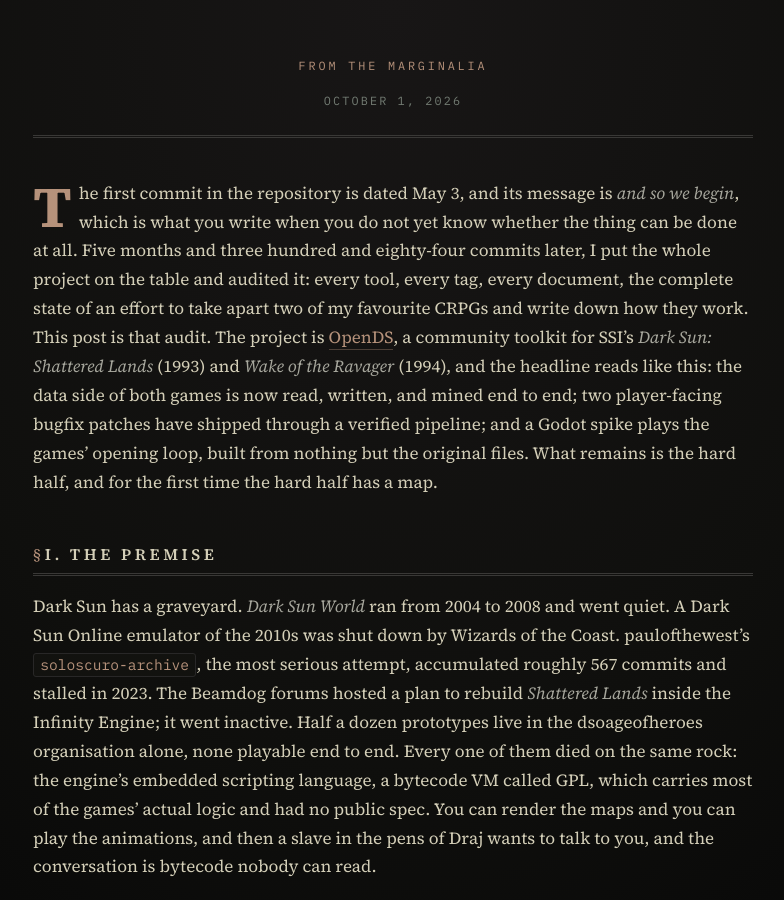
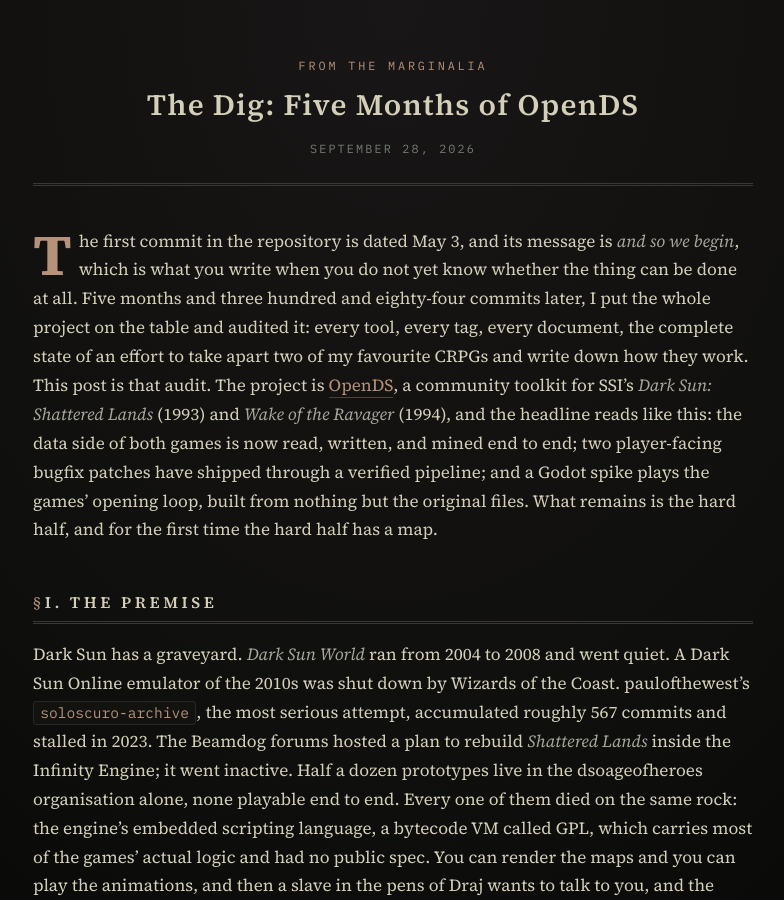
Before and after one commit to VirInvictus/VirInvictus.github.io, a Jekyll site: the page built from _posts/2026-09-28-the-dig-five-months-of-opends.md, in a window 1280 px wide and 900 px high. Shown: the whole window, without its empty margins (247-1031 px from the left). Built offline with Jekyll 4.4.1, drawn with Linux system fonts in a browser that asks for light colours; our own code applies the rules of GitHub Pages for plain Markdown files; part of the change alters nothing that is shown.

Commit message:
post: fix The Dig front matter (colon in the description line broke the YAML, so title and date rendered empty)

```diff
--- a/_posts/2026-09-28-the-dig-five-months-of-opends.md
+++ b/_posts/2026-09-28-the-dig-five-months-of-opends.md
@@ -3,7 +3,7 @@ layout: post
 image: /assets/img/og-card.png
 title: "The Dig: Five Months of OpenDS"
 date: 2026-09-28
-description: A five-month audit of the OpenDS project: fourteen tools, two shipped darkfix patches, both Dark Sun games mined end to end, and a Godot spike that plays the opening of Shattered Lands.
+description: A five-month audit of the OpenDS toolkit, its two shipped darkfix patches, the fully mined game corpus, and the Godot spike that plays the opening of Shattered Lands.
 ---
 
 <div markdown="1" class="dropcap">
```
